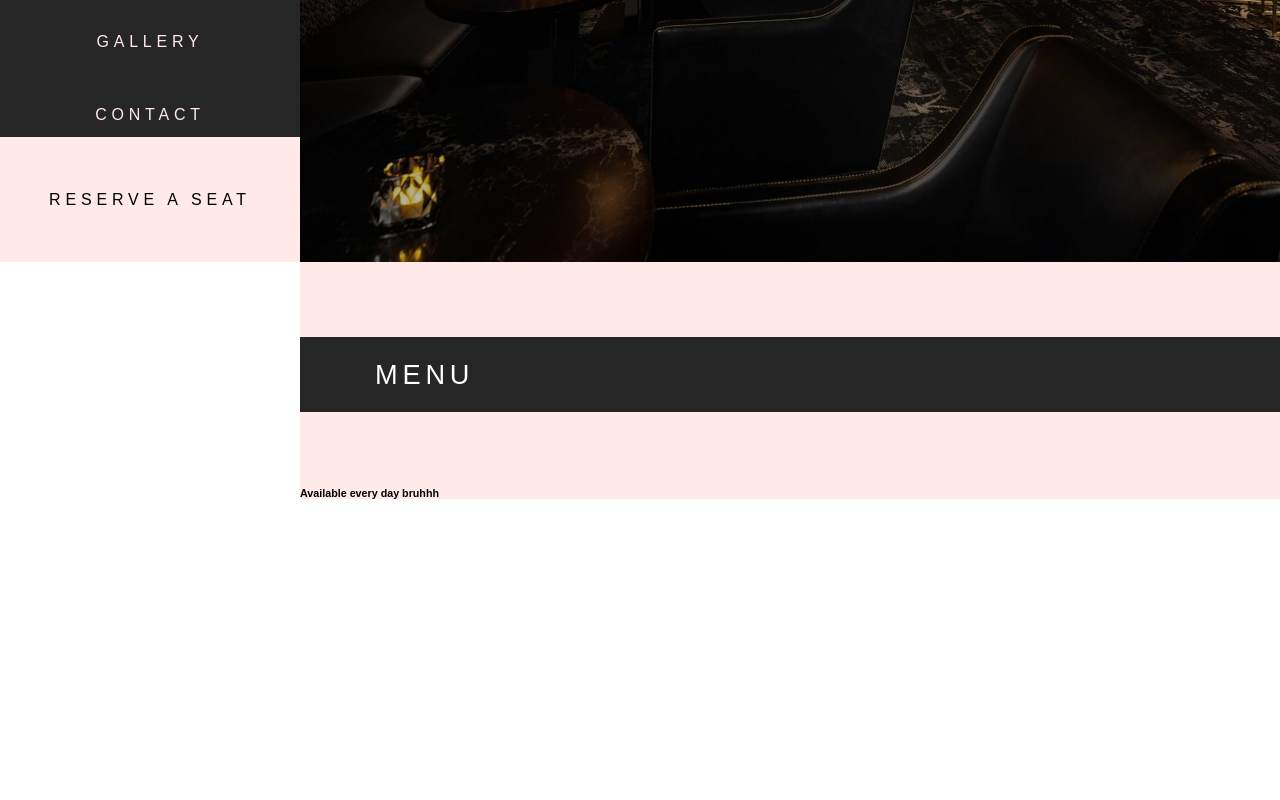
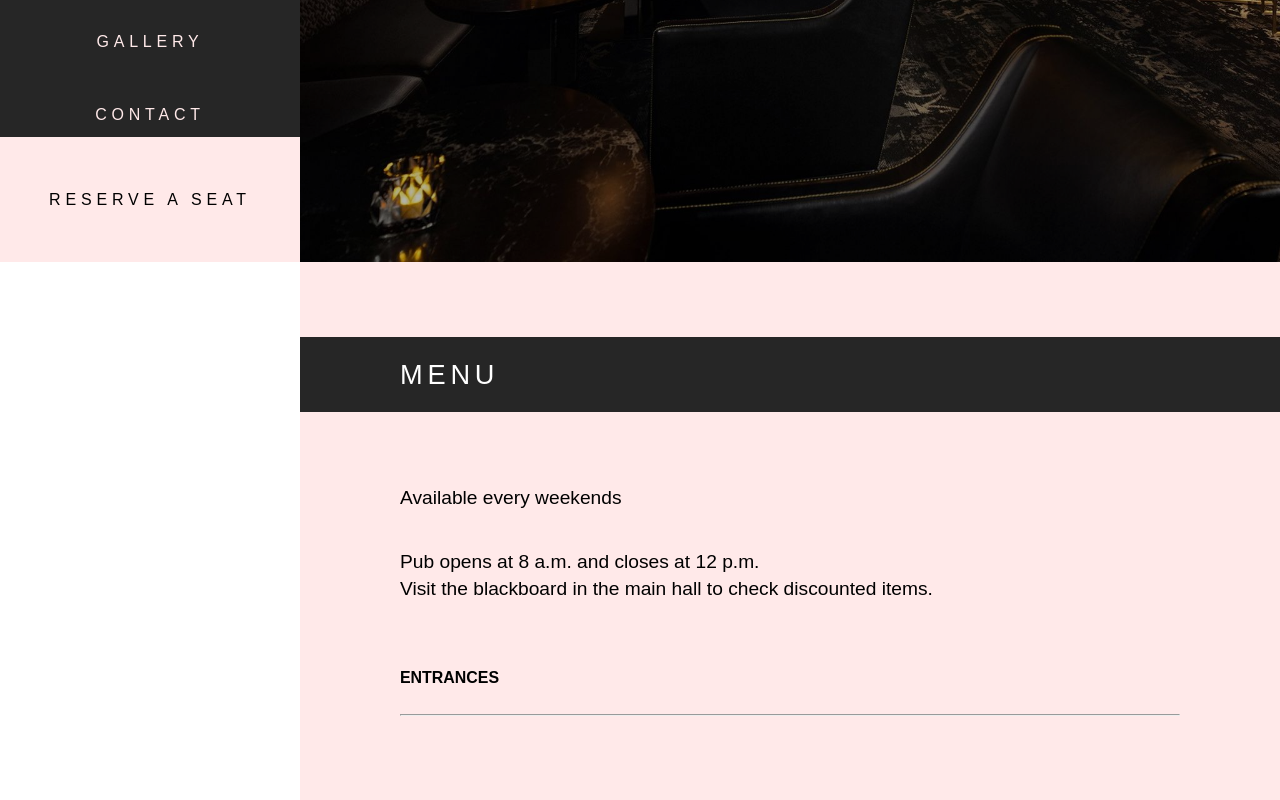
Before and after one commit to afutofu/machios-pub-and-gym, a React (Create React App) app: page / in a window 1280 px wide. Shown: the part 538-1338 px from the top of the page. Before the commit the page ends 1037 px from the top, so only its background shows below. Built offline with nearby package versions, Linux system fonts and the light colour scheme.

Commit message:
Improved styling, added more content to Menu

```diff
--- a/src/components/Logo/Logo.js
+++ b/src/components/Logo/Logo.js
@@ -7,8 +7,8 @@ const logo = () => {
   return (
     <div className={classes.Logo}>
       <img src={armIcon} width={70} height={70} alt="" />
-      <h1>MACHO'S</h1>
-      <p>PUB & GYM</p>
+      <h1 className={classes.Title}>MACHO'S</h1>
+      <p className={classes.Type}>PUB & GYM</p>
     </div>
   );
 };
--- a/src/components/Logo/Logo.module.css
+++ b/src/components/Logo/Logo.module.css
@@ -9,7 +9,7 @@
   font-family: Arial, Helvetica, sans-serif;
 }
 
-h1 {
+.Title {
   margin: 0;
   font-size: 2.5rem;
   letter-spacing: 0.25rem;
@@ -17,7 +17,7 @@ h1 {
   font-weight: bold;
 }
 
-p {
+.Type {
   margin: 0;
   font-size: 1.2rem;
   color: #ff6767;
--- a/src/components/Menu/Menu.js
+++ b/src/components/Menu/Menu.js
@@ -9,7 +9,16 @@ const menu = () => {
     <div className={classes.Menu}>
       <SectionHeader title="menu" />
       <div className={classes.Container}>
-        <h6>Available every day bruhhh</h6>
+        <p>Available every weekends</p>
+        <div className={classes.Close}>
+          <p>Pub opens at 8 a.m. and closes at 12 p.m.</p>
+          <p>
+            Visit the blackboard in the main hall to check discounted items.
+          </p>
+        </div>
+
+        <h5 className={classes.MenuSection}>ENTRANCES</h5>
+        <hr />
       </div>
     </div>
   );
--- a/src/components/Menu/Menu.module.css
+++ b/src/components/Menu/Menu.module.css
@@ -1,12 +1,27 @@
 .Menu {
   width: 100%;
-  font-family: Arial, Helvetica, sans-serif;
   background-color: #ffe9e9;
-  padding-top: 75px;
+  padding: 75px 0;
 }
 
 .Container {
   width: 100%;
   height: 100%;
-  padding: 0 0;
+  box-sizing: border-box;
+  padding: 0 100px;
+  font-family: Arial, Helvetica, sans-serif;
+  font-size: 1.2rem;
 }
+
+.Container p {
+  padding-bottom: 30px;
+}
+
+.Container .Close p {
+  padding-bottom: 0px;
+  line-height: 0.5rem;
+}
+
+.Container .Close {
+  padding-bottom: 30px;
+}
--- a/src/components/SectionHeader/SectionHeader.module.css
+++ b/src/components/SectionHeader/SectionHeader.module.css
@@ -1,6 +1,6 @@
 .SectionHeader {
   height: 75px;
-  padding-left: 75px;
+  padding-left: 100px;
   margin-bottom: 75px;
   background-color: #262626;
   color: white;
```
